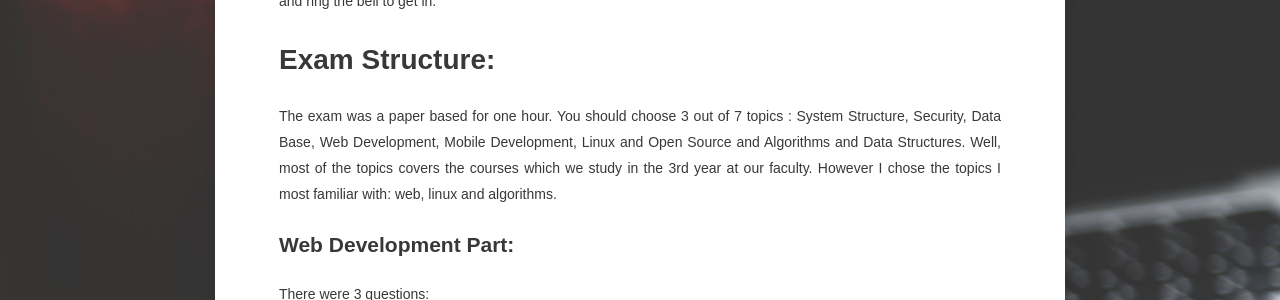
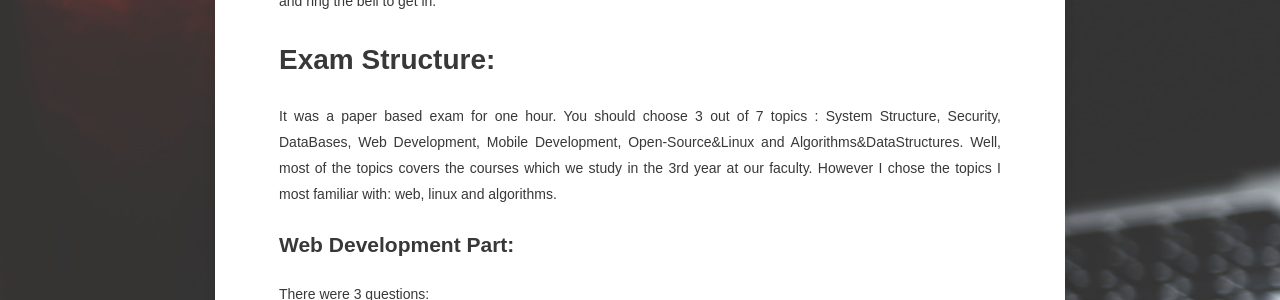
Before and after one commit to HazemSamir/HazemSamir.github.io, a Jekyll site: the page built from _posts/2016-05-17-espace-intern-exam.md, in a window 1280 px wide. Shown: the part 1036-1336 px from the top of the page. Built offline with Jekyll 4.4.1, drawn with Linux system fonts in a browser that asks for light colours; some web fonts are replaced; comment, search, counter and statistics services are not loaded.

Commit message:
rewrite statements in esapce intern

```diff
--- a/_posts/2016-05-17-espace-intern-exam.md
+++ b/_posts/2016-05-17-espace-intern-exam.md
@@ -19,7 +19,7 @@
 
 # Exam Structure:
 
-The exam was a paper based for one hour. You should choose 3 out of 7 topics : System Structure, Security, Data Base, Web Development, Mobile Development, Linux and Open Source and Algorithms and Data Structures. Well, most of the topics covers the courses which we study in the 3rd year at our faculty. However I chose the topics I most familiar with: web, linux and algorithms.
+It was a paper based exam for one hour. You should choose 3 out of 7 topics : System Structure, Security, DataBases, Web Development, Mobile Development, Open-Source&Linux and Algorithms&DataStructures. Well, most of the topics covers the courses which we study in the 3rd year at our faculty. However I chose the topics I most familiar with: web, linux and algorithms.
 
 
 ## Web Development Part:
```
